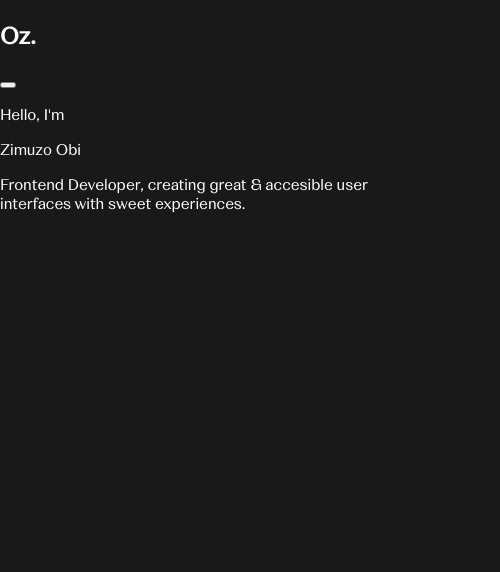
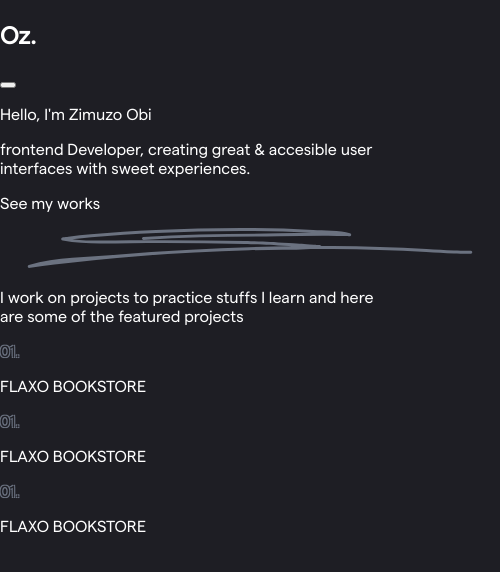
Before and after one commit to Obizim/Obizim_, a Next.js app: page / in a window 390 px wide. Shown: the top 572 px of the page, 500 px wide, since content can reach past the window. Built offline with nearby package versions, Linux system fonts and the light colour scheme.

Commit message:
nav hamburger toggle

```diff
--- /dev/null
+++ b/components/card/index.js
@@ -0,0 +1,14 @@
+const Card = () => {
+  return (
+    <div className="relative border-b border-header_bg flex justify-between items-end py-8 cursor-pointer">
+      <div className="flex items-end space-x-2">
+        <p className="number text-2xl self-start italic">01.</p>
+        <p className="lg:text-6xl text-3xl">FLAXO BOOKSTORE</p>
+      </div>
+
+      {/* <a href="/">VIEW LIVE PROJECT</a> */}
+    </div>
+  );
+};
+
+export default Card;
--- a/components/layouts/index.js
+++ b/components/layouts/index.js
@@ -4,7 +4,7 @@ const Layouts = ({ children }) => {
   return (
     <div>
       <Nav />
-      <main className="pt-48 wrapper mx-auto px-[15px]">{children}</main>
+      <main className="pt-40 md:pt-48 wrapper mx-auto px-[15px]">{children}</main>
     </div>
   );
 };
--- a/components/nav/index.js
+++ b/components/nav/index.js
@@ -1,26 +1,32 @@
+import { useState } from "react";
+
 const Nav = () => {
+  const [openNav, setOpenNav] = useState(false)
+
+  const showNav = () => {
+    setOpenNav(!openNav)
+  }
+
   return (
     <header className="fixed w-full">
-      <nav className="flex justify-between items-center xl:px-20 px-[15px] py-8 border-b border-gray-900">
+      <nav className="wrapper mx-[15px] xl:mx-auto flex justify-between items-center bg-header-bg border border-header_bg mt-5 rounded-lg px-4 py-2">
         <h2 className="font-bold text-3xl">Oz.</h2>
-        <div>
-          <button className="flex justify-center items-center text-white w-12 h-12 sm:w-16 sm:h-16 relative focus:outline-none bg-white rounded-full p-4">
-            <div className="relative w-full text-black">
+          <button className="relative text-black w-12 h-12 sm:w-14 sm:h-14 focus:outline-none bg-white rounded-full" onClick={showNav}>
+            <div className="block w-7 absolute left-1/2 top-1/2 transform -translate-x-1/2 -translate-y-1/2">
               <span
                 aria-hidden="true"
-                className="block absolute -top-2 right-0 h-0.5 w-5 sm:w-7 bg-current transform transition duration-500 ease-in-out"
+                className={`block absolute h-0.5 w-7 bg-current transform transition duration-500 ease-in-out ${openNav ? 'rotate-45' :  '-translate-y-1.5'}`}
               ></span>
               <span
                 aria-hidden="true"
-                className="block absolute right-0 h-0.5 w-4 sm:w-5 bg-current transform transition duration-500 ease-in-out"
+                className={`block absolute h-0.5 w-7 bg-current transform transition duration-500 ease-in-out ${openNav && 'opacity-0'}`}
               ></span>
               <span
                 aria-hidden="true"
-                className="block absolute top-2 right-0 h-0.5 w-5 z bg-current transform  transition duration-500 ease-in-out"
+                className={`block absolute h-0.5 w-7 bg-current transform transition duration-500 ease-in-out ${openNav ? '-rotate-45' : 'translate-y-1.5 '}`}
               ></span>
             </div>
           </button>
-        </div>
       </nav>
     </header>
   );
--- a/pages/index.js
+++ b/pages/index.js
@@ -1,18 +1,38 @@
-import Head from 'next/head'
+import Head from "next/head";
+import Image from "next/image";
+import Card from "../components/card";
 
 export default function Home() {
   return (
-    <div className="">
+    <div>
       <Head>
         <title>Frontend Developer - Obi Zimuzo</title>
         <link rel="icon" href="/favicon.ico" />
       </Head>
 
-      <section className="space-y-3 lowercase">
-        <p className="text-xl">Hello, I'm</p>
-        <p className="text-2xl">Zimuzo Obi</p>
-        <p className="text-4xl md:text-6xl xl:text-7xl leading-none w-full max-w-4xl tracking-tighter">Frontend Developer, creating great & accesible user interfaces with sweet experiences.</p>
+      <section className="space-y-3">
+        <p className="text-2xl uppercase text-gray-500">
+          Hello, I'm Zimuzo Obi
+        </p>
+        <p className="text-4xl md:text-6xl xl:text-7xl leading-none w-full max-w-4xl tracking-tighter">
+          frontend Developer, creating great & accesible user interfaces with
+          sweet experiences.
+        </p>
+      </section>
+
+      <section className="mt-32">
+        <div className="relative space-y-6">
+          <p className="text-2xl text-gray-300 w-max uppercase">See my works</p>
+          <Image src="/images/underline.svg" width="500px" height="40px" alt="A text underline svg" className="absolute bottom-0 pointer-events-none select-none" />
+          <p className="text-lg">I work on projects to practice stuffs I learn and here are some of the featured projects</p>
+        </div>
+
+        <div className="my-10">
+          <Card />
+          <Card />
+          <Card />
+        </div>
       </section>
     </div>
-  )
+  );
 }
--- a/styles/globals.css
+++ b/styles/globals.css
@@ -13,11 +13,23 @@ body {
   margin: 0;
   padding: 0;
   box-sizing: border-box;
-  font-family: RaglanSans, sans-serif;
-  background-color: rgba(0, 0, 0, 0.9);
+  font-family: Matter, sans-serif;
+  background-color: rgba(30, 30, 36, 5);
   color: #fff;
 }
 
 .wrapper {
   max-width: 1200px;
 }
+
+.number {
+  color: rgba(30, 30, 36, 5);
+  z-index: -10;
+  pointer-events: none;
+  user-select: none;
+  text-shadow:
+   -1px -1px 0 rgba(107, 114, 128, 1),
+    1px -1px 0 rgba(107, 114, 128, 1),
+    -1px 1px 0 rgba(107, 114, 128, 1),
+     1px 1px 0 rgba(107, 114, 128, 1);
+}
--- a/tailwind.config.js
+++ b/tailwind.config.js
@@ -7,6 +7,12 @@ module.exports = {
       fontFamily: {
         'RaglanSans': ['RaglanSans', 'sans-serif'],
       },
+      backgroundColor: {
+        'header-bg': 'rgba(30, 30, 36, 3)'
+      },
+      borderColor: {
+        header_bg: 'rgba(255, 255, 255, 0.1)'
+      }
     },
   },
   variants: {
```
Also changed, not shown: public/images/underline.svg (added).
